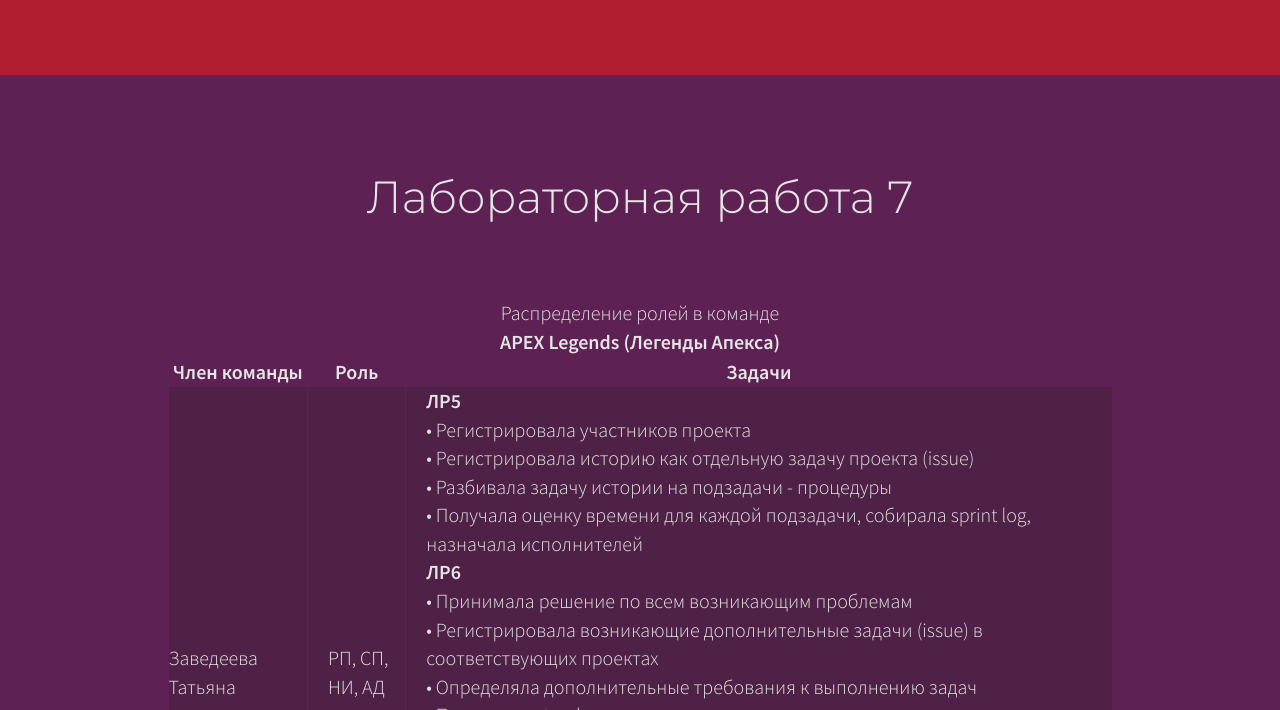
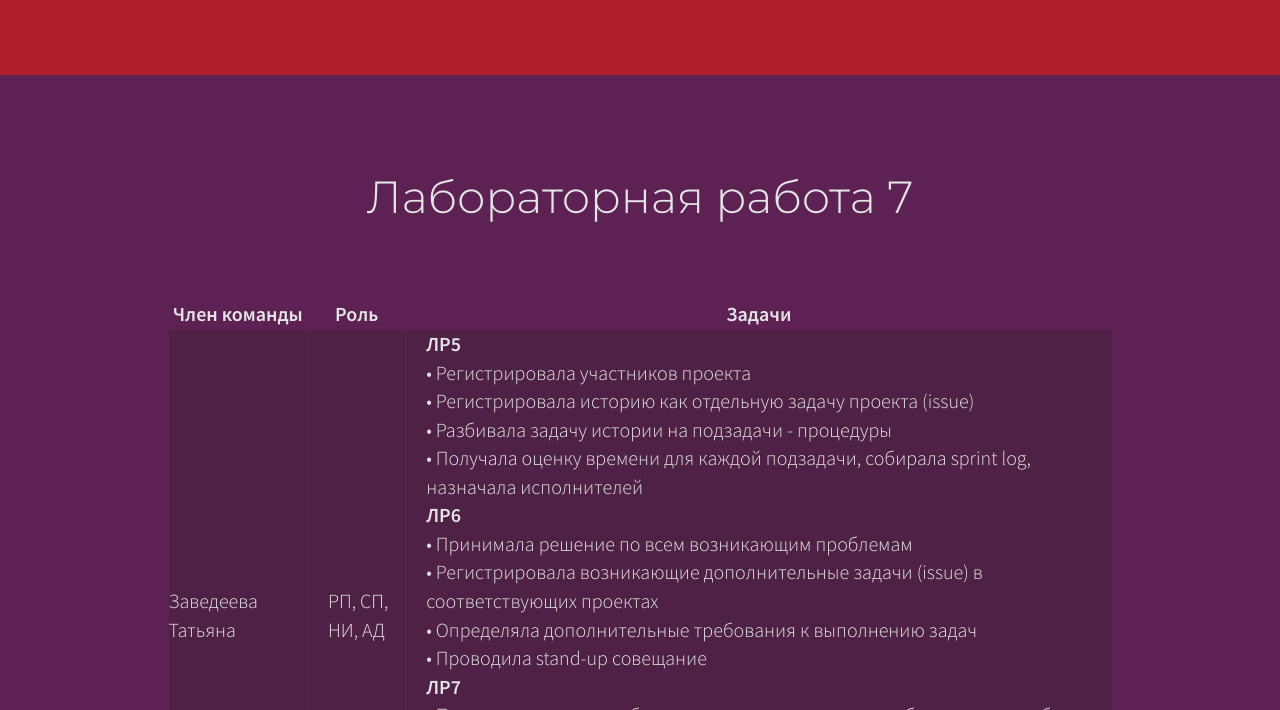
Before and after one commit to olyafelicity/FXKK44.github.io, a plain HTML site: page index.html in a window 1280 px wide. Shown: the part 11290-12000 px from the top of the page. Drawn offline with Linux system fonts and the light colour scheme.

Commit message:
Update index.html

```diff
--- a/index.html
+++ b/index.html
@@ -505,7 +505,6 @@
       <div class="row subtitle-row">
         <div class="col-sm-1 hidden-sm">&nbsp;</div>
         <div class="col-12 col-sm-10 font-regular">
-			Распределение ролей в команде<br/><span class="font-black">APEX Legends (Легенды Апекса)</span><br/>
 				<table style="width:100%;border-collapse: collapse; border: solid transparent 1.0pt;" border="1" cellspacing="20" cellpadding="5">
 					<thead>
 						<tr>
```
